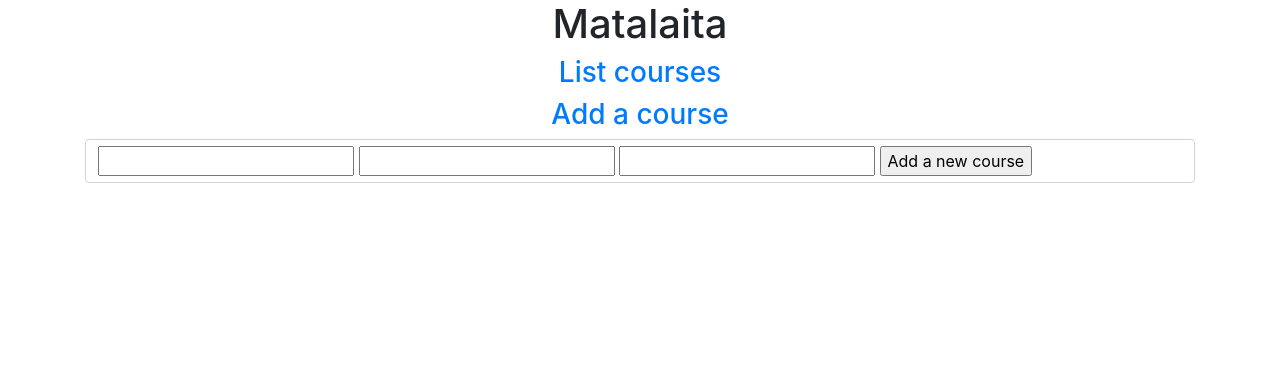
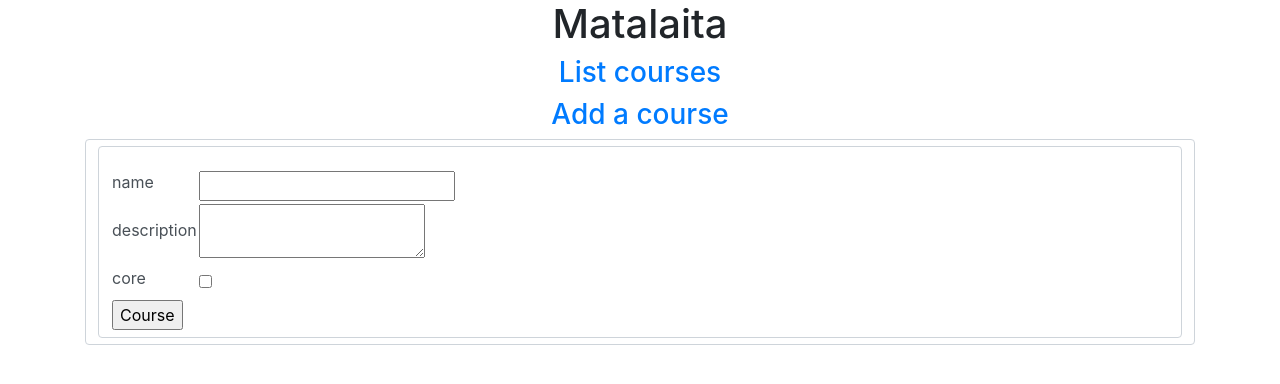
Before and after one commit to Varjokorento/tsohasovellus19, a Flask app: page /course/new/ in a window 1280 px wide. Shown: the top 384 px of the page. Run offline with Flask 2, Linux system fonts and the light colour scheme; some libraries are stand-ins or nearby versions.

Commit message:
refactored course adding to use forms.

```diff
--- /dev/null
+++ b/application/courses/CourseForm.py
@@ -0,0 +1,9 @@
+from flask_wtf import FlaskForm
+from wtforms import StringField, TextAreaField, BooleanField, validators
+
+class CourseForm(FlaskForm):
+    name = StringField("name", [validators.required()])
+    description = TextAreaField("description", [validators.required()])
+    core = BooleanField("core")
+    class Meta:
+        csrf = False
--- a/application/courses/views.py
+++ b/application/courses/views.py
@@ -1,6 +1,7 @@
 from application import app, db
 from flask import render_template, request, redirect, url_for
 from application.models.models import Course
+from application.courses.CourseForm import CourseForm
 
 @app.route("/course", methods=["GET"])
 def courses_index():
@@ -8,12 +9,14 @@ def courses_index():
 
 @app.route("/course/new/")
 def courses_form():
-    return render_template("courses/new.html")
+    return render_template("courses/new.html", form = CourseForm())
 
 @app.route("/course/", methods=["POST"])
 def courses_create():
-    core = request.form.get("core") == "true"
-    t = Course(request.form.get("name"), request.form.get("description"), core)
+    form = CourseForm(request.form)
+    if not form.validate():
+        return render_template("/course/new/", form = form)
+    t = Course(form.name.data, form.description.data, form.core.data)
     db.session().add(t)
     db.session().commit()
     return redirect(url_for("courses_index"))
--- a/application/templates/courses/new.html
+++ b/application/templates/courses/new.html
@@ -2,13 +2,54 @@
 
 {% block body %}
 <div class="form-control">
-<form method="POST" action="{{ url_for('courses_create') }}">
-  <div>
-  <input type="text" name="name"/>
-  <input type="text" name="description"/>
-  <input type="text" name="core"/>
-  <input type="submit" value="Add a new course"/>
-</div>
-</div>
+    <div class="form-control">
+        <form method="POST" action="{{ url_for('courses_create') }}">
+          <table>
+              <tr>
+                <td>
+                {{ form.name.label }}
+        </td>
+        <td>
+          {{ form.name }}
+        </td>
+        <ul>
+            {% for error in form.name.errors %}
+            <li>{{ error }}</li>
+            {% endfor %}
+          </ul>
+      </tr>
+      <tr>
+        <td>
+          {{ form.description.label }}
+        </td>
+        <td>
+          {{ form.description }}
+        </td>
+        <ul>
+            {% for error in form.description.errors %}
+            <li>{{ error }}</li>
+            {% endfor %}
+          </ul>
+      </tr>
+      <tr>
+        <td>
+          {{ form.core.label }}
+        </td>
+        <td>
+          {{ form.core }}
+        </td>
+        <ul>
+            {% for error in form.core.errors %}
+            <li>{{ error }}</li>
+            {% endfor %}
+          </ul>
+      </tr>
+            </tr>
+            <tr>
+        <td colspan="2">
+          <input type="submit" value="Course"/>
+        </td>
+            </tr>
+        </form>
 </form>
 {% endblock %}
```
